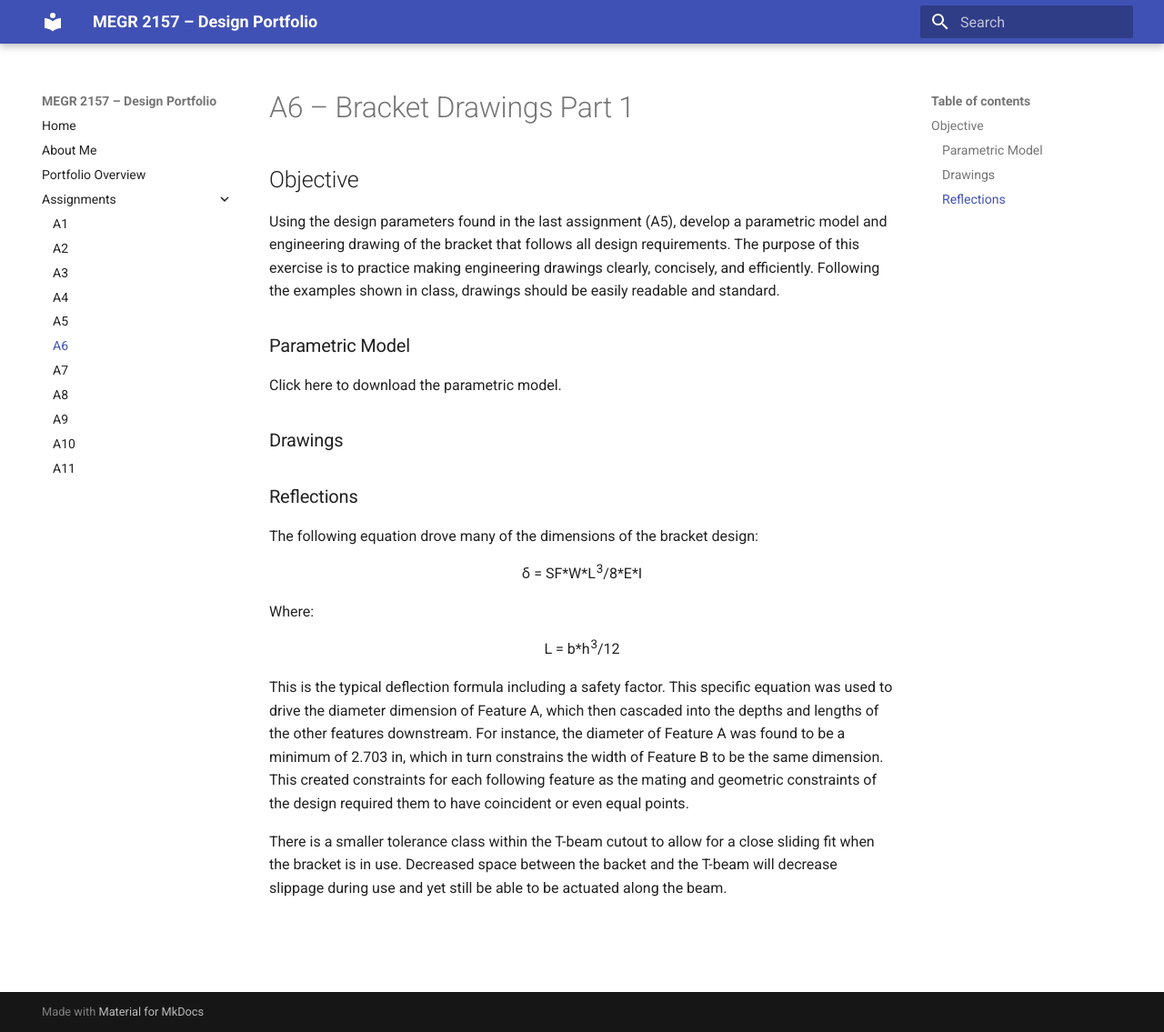
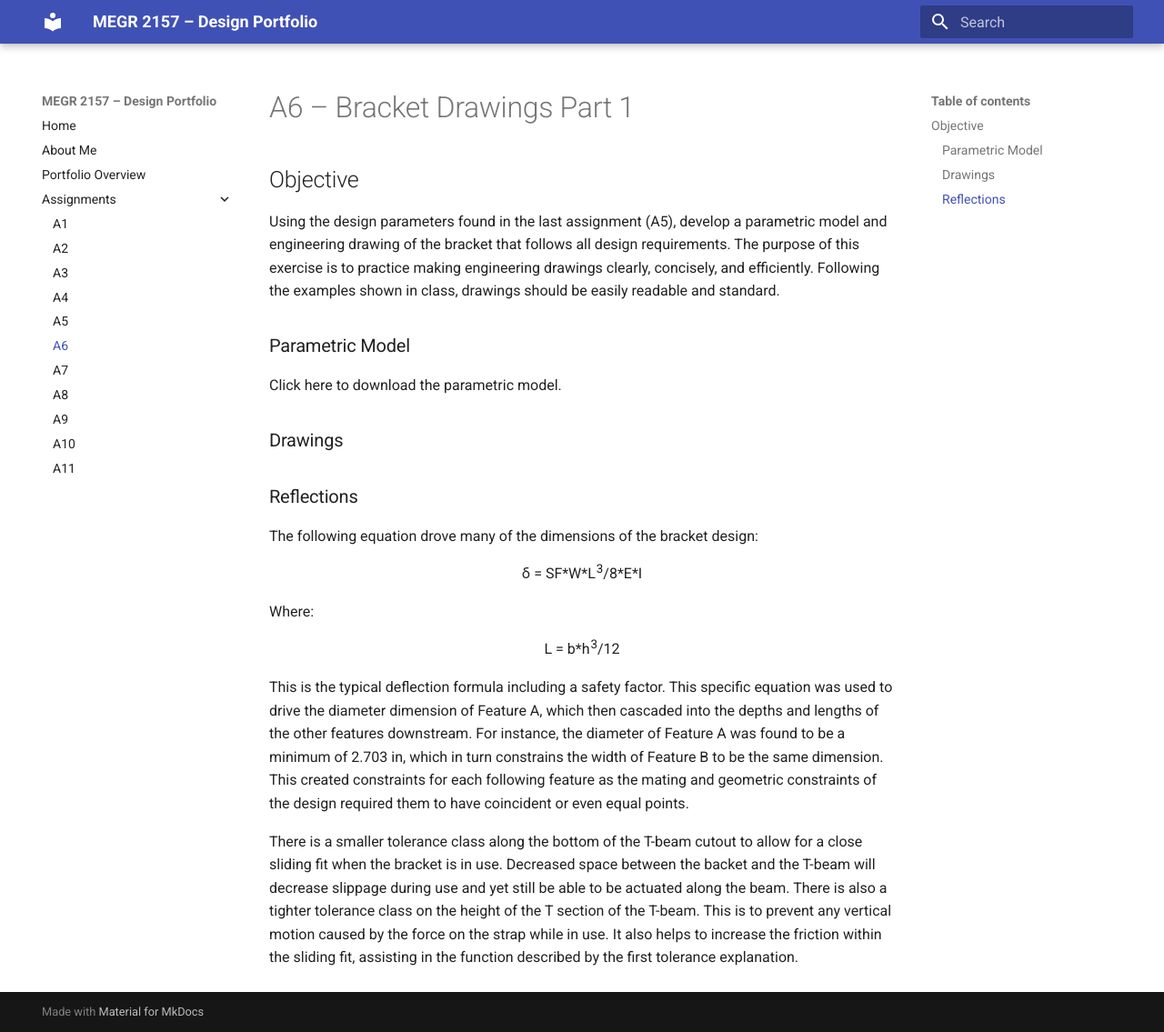
Before and after one commit to bfagan2/megr2156-portfolio, an MkDocs documentation site: the page built from docs/assignments/A06/index.md, in a window 1280 px wide and 1135 px high. Shown: the whole window at 91% size. Built offline with MkDocs 1.6.1 and Material for MkDocs 9.7.7, drawn with Linux system fonts in a browser that asks for light colours.

Commit message:
Clarify tolerance classes for T-beam cutout
Expanded explanation of tolerance classes for the T-beam cutout and their impact on sliding fit and vertical motion.

```diff
--- a/docs/assignments/A06/index.md
+++ b/docs/assignments/A06/index.md
@@ -22,4 +22,4 @@ Where:
 
 This is the typical deflection formula including a safety factor. This specific equation was used to drive the diameter dimension of Feature A, which then cascaded into the depths and lengths of the other features downstream. For instance, the diameter of Feature A was found to be a minimum of 2.703 in, which in turn constrains the width of Feature B to be the same dimension. This created constraints for each following feature as the mating and geometric constraints of the design required them to have coincident or even equal points.
 
-There is a smaller tolerance class within the T-beam cutout to allow for a close sliding fit when the bracket is in use. Decreased space between the backet and the T-beam will decrease slippage during use and yet still be able to be actuated along the beam.
+There is a smaller tolerance class along the bottom of the T-beam cutout to allow for a close sliding fit when the bracket is in use. Decreased space between the backet and the T-beam will decrease slippage during use and yet still be able to be actuated along the beam. There is also a tighter tolerance class on the height of the T section of the T-beam. This is to prevent any vertical motion caused by the force on the strap while in use. It also helps to increase the friction within the sliding fit, assisting in the function described by the first tolerance explanation.
```
